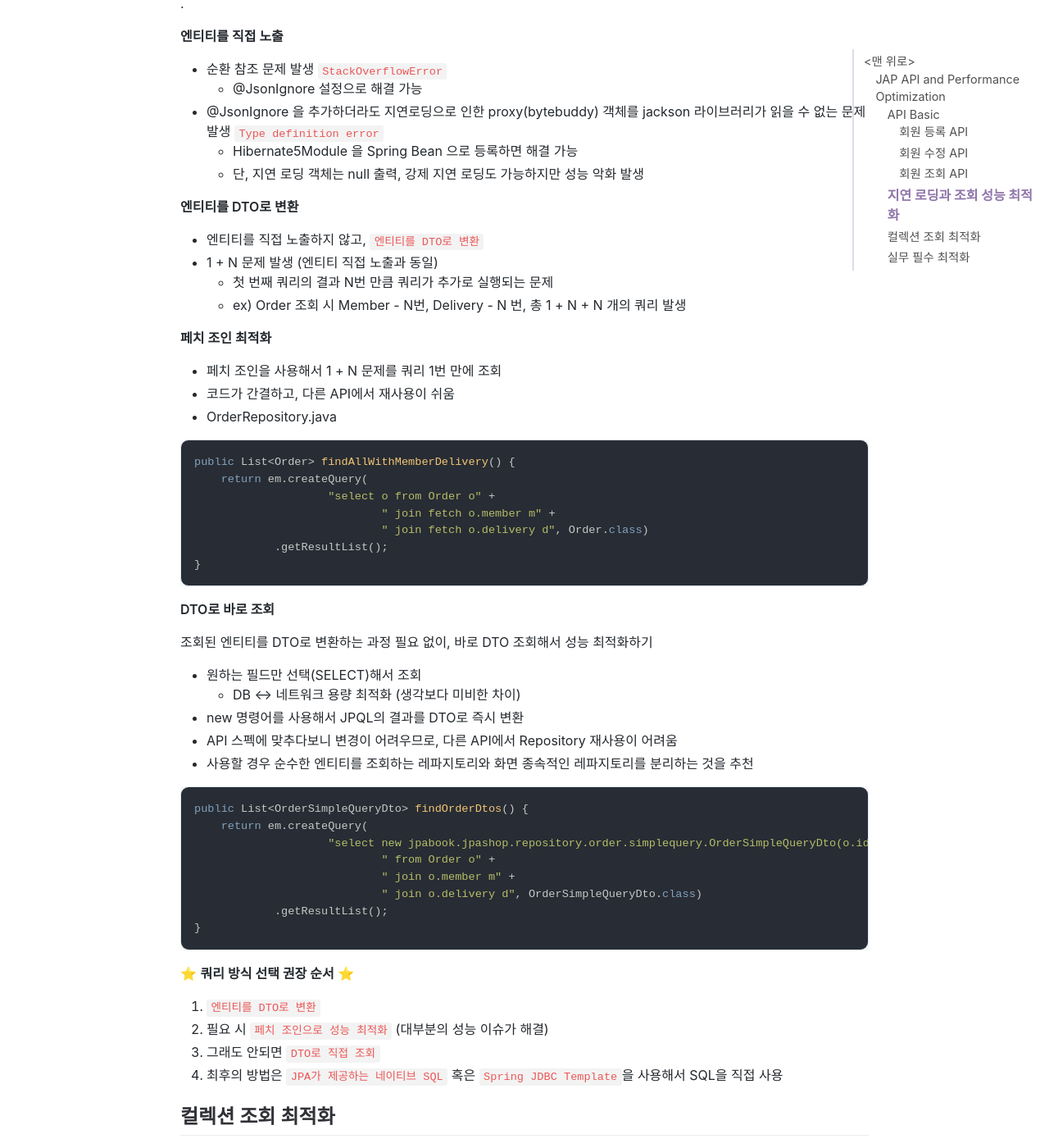
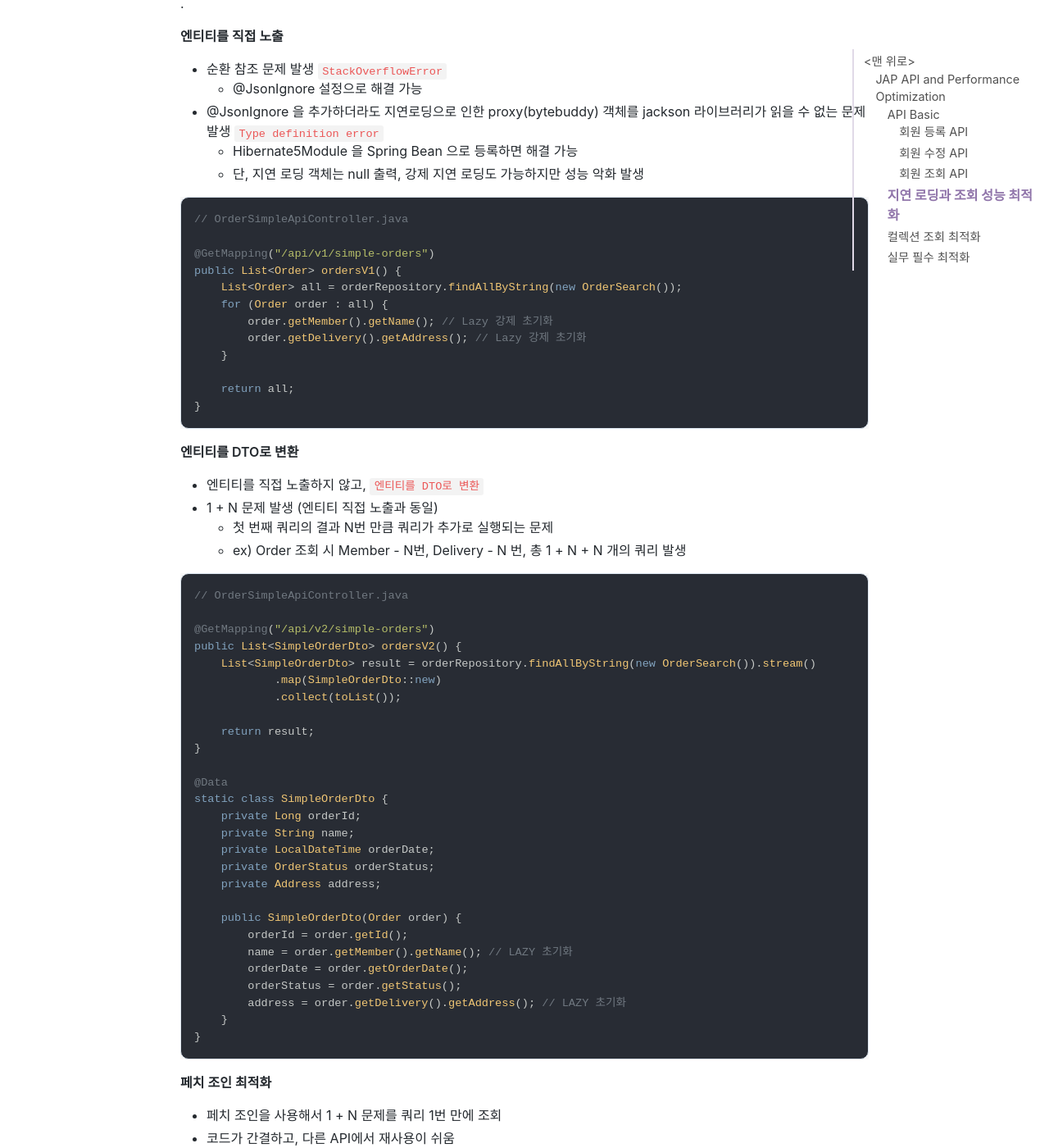
Before and after one commit to jihunparkme/jihunparkme.github.io, a Jekyll site: the page built from _posts/2022-05-24-JPA-API-and-performance-optimization.md, in a window 1280 px wide and 1400 px high, scrolled down 3728 px. Shown: the whole window at 82% size. Built offline with Jekyll 4.4.1, drawn with Linux system fonts in a browser that asks for light colours; nearby versions of some CDN libraries; comment, search, counter and statistics services are not loaded; some of the changed text lies outside the part shown.

Commit message:
add: 지연 로딩과 조회 성능 최적화 예제 코드 추가

````diff
--- a/_posts/2022-05-24-JPA-API-and-performance-optimization.md
+++ b/_posts/2022-05-24-JPA-API-and-performance-optimization.md
@@ -160,6 +160,21 @@ static class MemberDto {
   - Hibernate5Module 을 Spring Bean 으로 등록하면 해결 가능
   - 단, 지연 로딩 객체는 null 출력, 강제 지연 로딩도 가능하지만 성능 악화 발생
 
+```java
+// OrderSimpleApiController.java
+
+@GetMapping("/api/v1/simple-orders")
+public List<Order> ordersV1() {
+    List<Order> all = orderRepository.findAllByString(new OrderSearch());
+    for (Order order : all) {
+        order.getMember().getName(); // Lazy 강제 초기화
+        order.getDelivery().getAddress(); // Lazy 강제 초기화
+    }
+
+    return all;
+}
+```
+
 **엔티티를 DTO로 변환**
 
 - 엔티티를 직접 노출하지 않고, `엔티티를 DTO로 변환`
@@ -167,13 +182,44 @@ static class MemberDto {
   - 첫 번째 쿼리의 결과 N번 만큼 쿼리가 추가로 실행되는 문제
   - ex) Order 조회 시 Member - N번, Delivery - N 번, 총 1 + N + N 개의 쿼리 발생
 
+```java
+// OrderSimpleApiController.java
+
+@GetMapping("/api/v2/simple-orders")
+public List<SimpleOrderDto> ordersV2() {
+    List<SimpleOrderDto> result = orderRepository.findAllByString(new OrderSearch()).stream()
+            .map(SimpleOrderDto::new)
+            .collect(toList());
+
+    return result;
+}
+
+@Data
+static class SimpleOrderDto {
+    private Long orderId;
+    private String name;
+    private LocalDateTime orderDate;
+    private OrderStatus orderStatus;
+    private Address address;
+
+    public SimpleOrderDto(Order order) {
+        orderId = order.getId();
+        name = order.getMember().getName(); // LAZY 초기화
+        orderDate = order.getOrderDate();
+        orderStatus = order.getStatus();
+        address = order.getDelivery().getAddress(); // LAZY 초기화
+    }
+}
+```
+
 **페치 조인 최적화**
 
 - 페치 조인을 사용해서 1 + N 문제를 쿼리 1번 만에 조회
 - 코드가 간결하고, 다른 API에서 재사용이 쉬움
-- OrderRepository.java
 
 ```java
+// OrderRepository.java
+
 public List<Order> findAllWithMemberDelivery() {
     return em.createQuery(
                     "select o from Order o" +
@@ -194,6 +240,8 @@ public List<Order> findAllWithMemberDelivery() {
 - 사용할 경우 순수한 엔티티를 조회하는 레파지토리와 화면 종속적인 레파지토리를 분리하는 것을 추천
 
 ```java
+// OrderRepository.java
+
 public List<OrderSimpleQueryDto> findOrderDtos() {
     return em.createQuery(
                     "select new jpabook.jpashop.repository.order.simplequery.OrderSimpleQueryDto(o.id, m.name, o.orderDate, o.status, d.address)" +
````
